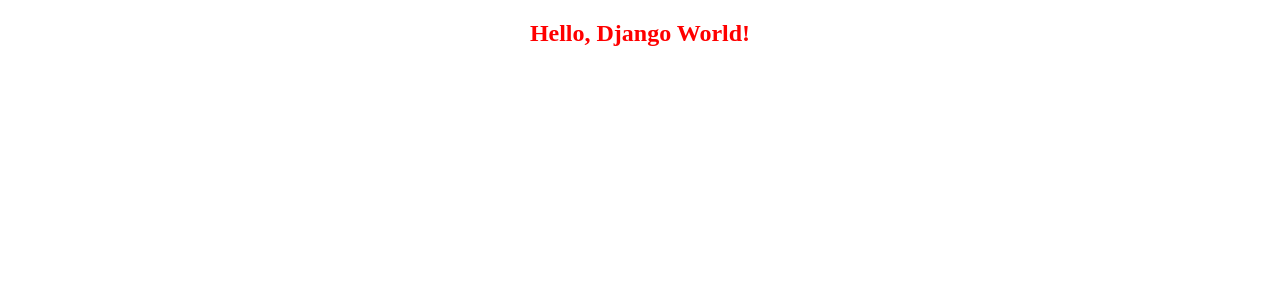
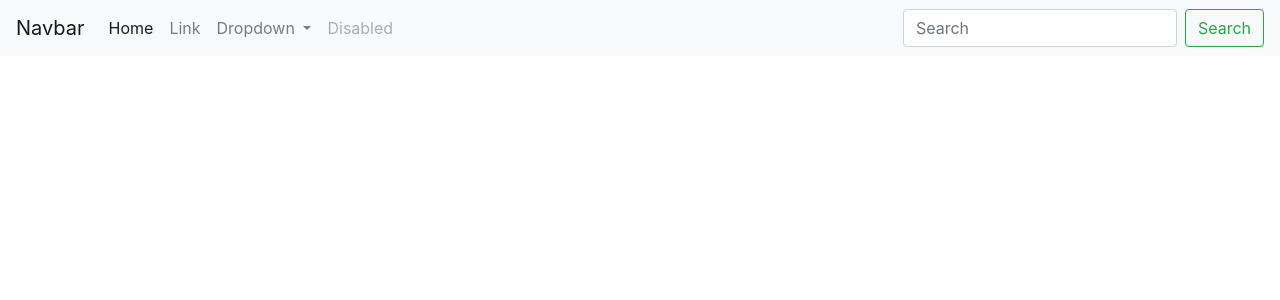
Before and after one commit to aeroshev/chatbot, a Django app: page / in a window 1280 px wide. Shown: the top 300 px of the page. Run offline with Django 3.2, Linux system fonts and the light colour scheme; parts of the project's set-up code (start-up, migrations or seed data) failed here and were passed over; some libraries are stand-ins or nearby versions.

Commit message:
Add bootstrap

```diff
--- a/chatbot/templates/index.html
+++ b/chatbot/templates/index.html
@@ -2,7 +2,13 @@
 <!DOCTYPE html>
 <html>
 <head>
-    <meta charset="utf-8" />
+    <!-- Required meta tags -->
+    <meta charset="utf-8">
+    <meta name="viewport" content="width=device-width, initial-scale=1, shrink-to-fit=no">
+
+    <!-- Bootstrap CSS -->
+    <link rel="stylesheet" href="https://stackpath.bootstrapcdn.com/bootstrap/4.3.1/css/bootstrap.min.css" integrity="sha384-ggOyR0iXCbMQv3Xipma34MD+dH/1fQ784/j6cY/iJTQUOhcWr7x9JvoRxT2MZw1T" crossorigin="anonymous">
+
     <title>
         {% block title %}
         {{ page_title|default:"Hello Django!" }}
@@ -11,8 +17,43 @@
     <link href="{% static 'main.css' %}" rel="stylesheet" type="text/css"/>
 </head>
 <body>
-    {% if message %}
-        <h2>{{ message }}</h2>
-    {% endif %}
+    <nav class="navbar navbar-expand-lg navbar-light bg-light">
+      <a class="navbar-brand" href="#">Navbar</a>
+      <button class="navbar-toggler" type="button" data-toggle="collapse" data-target="#navbarSupportedContent" aria-controls="navbarSupportedContent" aria-expanded="false" aria-label="Toggle navigation">
+        <span class="navbar-toggler-icon"></span>
+      </button>
+
+      <div class="collapse navbar-collapse" id="navbarSupportedContent">
+        <ul class="navbar-nav mr-auto">
+          <li class="nav-item active">
+            <a class="nav-link" href="#">Home <span class="sr-only">(current)</span></a>
+          </li>
+          <li class="nav-item">
+            <a class="nav-link" href="#">Link</a>
+          </li>
+          <li class="nav-item dropdown">
+            <a class="nav-link dropdown-toggle" href="#" id="navbarDropdown" role="button" data-toggle="dropdown" aria-haspopup="true" aria-expanded="false">
+              Dropdown
+            </a>
+            <div class="dropdown-menu" aria-labelledby="navbarDropdown">
+              <a class="dropdown-item" href="#">Action</a>
+              <a class="dropdown-item" href="#">Another action</a>
+              <div class="dropdown-divider"></div>
+              <a class="dropdown-item" href="#">Something else here</a>
+            </div>
+          </li>
+          <li class="nav-item">
+            <a class="nav-link disabled" href="#" tabindex="-1" aria-disabled="true">Disabled</a>
+          </li>
+        </ul>
+        <form class="form-inline my-2 my-lg-0">
+          <input class="form-control mr-sm-2" type="search" placeholder="Search" aria-label="Search">
+          <button class="btn btn-outline-success my-2 my-sm-0" type="submit">Search</button>
+        </form>
+      </div>
+    </nav>
+    <script src="https://code.jquery.com/jquery-3.3.1.slim.min.js" integrity="sha384-q8i/X+965DzO0rT7abK41JStQIAqVgRVzpbzo5smXKp4YfRvH+8abtTE1Pi6jizo" crossorigin="anonymous"></script>
+    <script src="https://cdnjs.cloudflare.com/ajax/libs/popper.js/1.14.7/umd/popper.min.js" integrity="sha384-UO2eT0CpHqdSJQ6hJty5KVphtPhzWj9WO1clHTMGa3JDZwrnQq4sF86dIHNDz0W1" crossorigin="anonymous"></script>
+    <script src="https://stackpath.bootstrapcdn.com/bootstrap/4.3.1/js/bootstrap.min.js" integrity="sha384-JjSmVgyd0p3pXB1rRibZUAYoIIy6OrQ6VrjIEaFf/nJGzIxFDsf4x0xIM+B07jRM" crossorigin="anonymous"></script>
 </body>
 </html>
```
